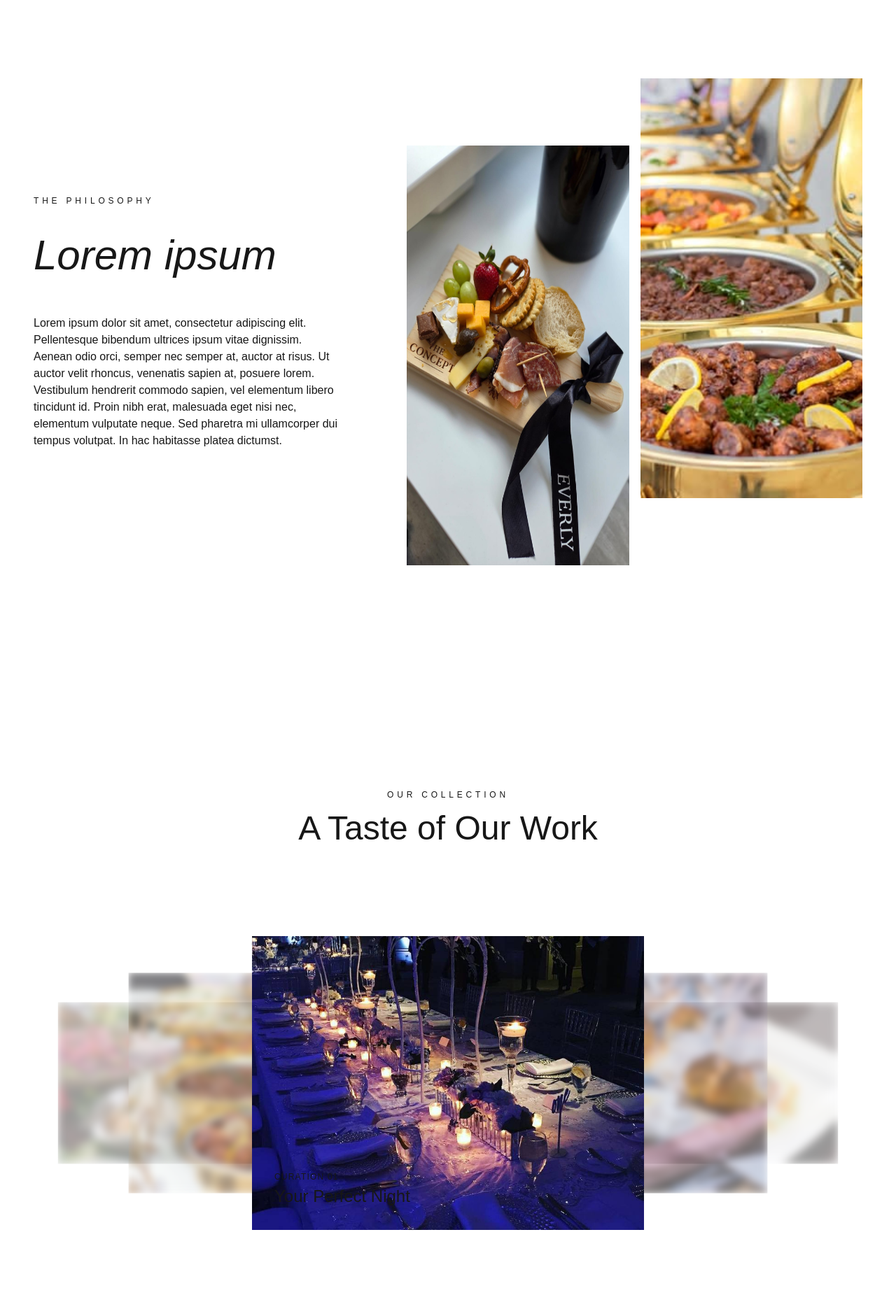
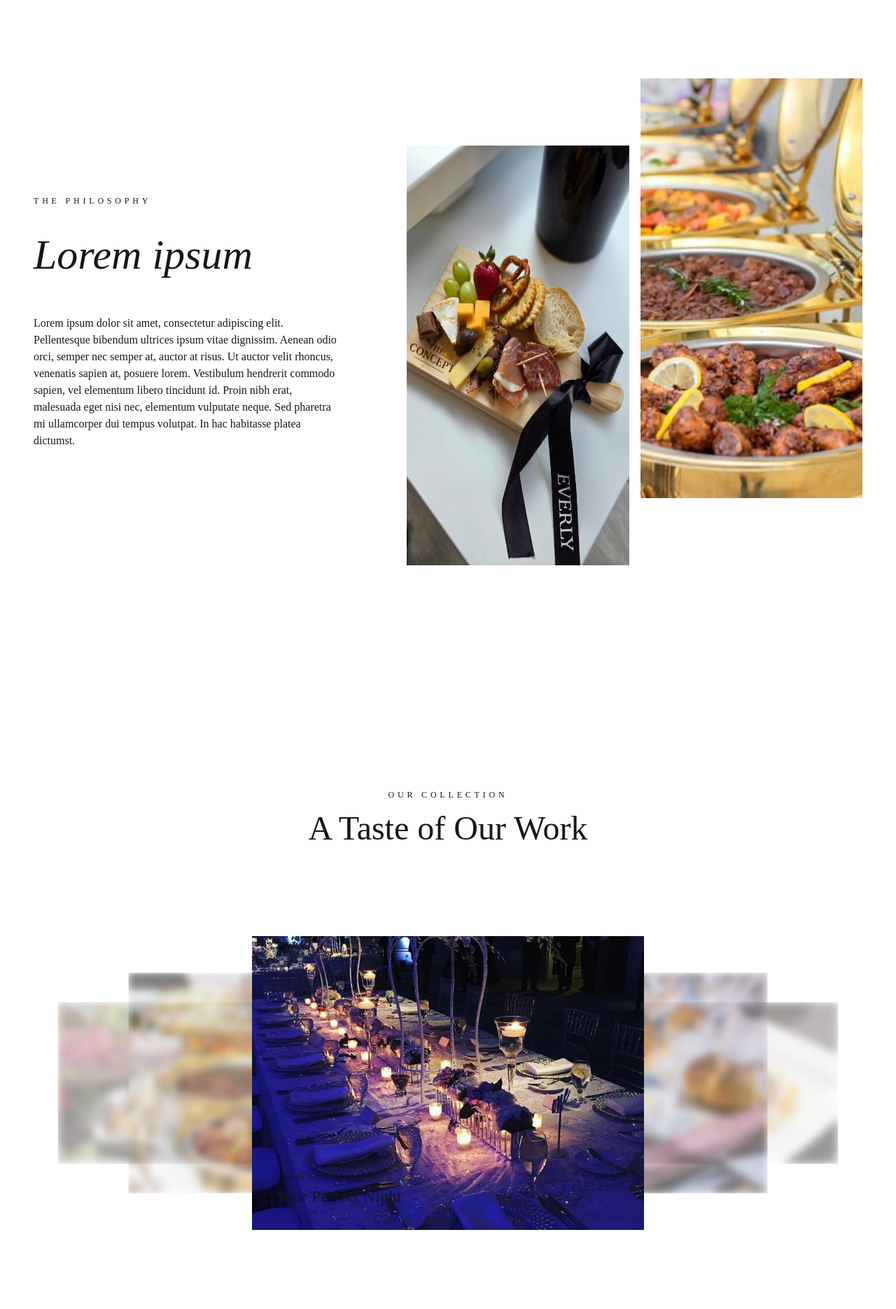
Before and after one commit to JoshBlack25/mlangeni, a Next.js app: page / in a window 1280 px wide. Shown: the part 880-2751 px from the top of the page at 70% size. Built offline with nearby package versions, Linux system fonts and the light colour scheme.

Commit message:
changed font for gallery section

```diff
--- a/components/gallery/CallToAction.jsx
+++ b/components/gallery/CallToAction.jsx
@@ -2,24 +2,24 @@ function CallToAction() {
     return (
         <section className="bg-surface-container-lowest py-48 text-center">
             <div className="max-w-[1440px] mx-auto px-12">
-                <h2 className="font-headline text-7xl text-on-surface mb-8">
+                <h2 className="font-[Playfair_Display] text-7xl text-on-surface mb-8">
                     Host Your Own Masterpiece
                 </h2>
-                <p className="text-secondary max-w-xl mx-auto mb-16 text-lg">
+                <p className="font-[Playfair_Display] max-w-xl mx-auto mb-16 text-lg">
                     Inquire today to begin curating an unforgettable culinary experience
                     for your next premier event.
                 </p>
                 <div className="flex flex-col md:flex-row justify-center gap-8">
                     <button className="bg-[#d4af37]
                                   text-[#3c2f00]
-                                  px-16 py-6 font-headline
+                                  px-16 py-6 font-[Playfair_Display]
                                   tracking-widest test-lg uppercase font-bold
                                   hover:bg-[#f2ca50] transition-all">
                         COMMISSION AN EVENT
                     </button>
                     <button
                         className="border border-[#d4af37] text-[#d4af37] px-16 py-6
-                     font-headline tracking-widest text-lg uppercase
+                     font-[Playfair_Display] tracking-widest text-lg uppercase
                      hover:bg-[#d4af37]/10 transition-all"
                     >
                         LOOK AT OUR MENU
--- a/components/gallery/Carousel.jsx
+++ b/components/gallery/Carousel.jsx
@@ -40,10 +40,10 @@ function Carousel() {
 
         <section className="bg-surface-container-lowest py-32 overflow-hidden">
             <div className="text-center mb-20 px-12">
-                <span className="font-label text-primary tracking-[0.4em] uppercase text-xs mb-4 block">
+                <span className="font-[Playfair_Display] text-primary tracking-[0.4em] uppercase text-xs mb-4 block">
                     OUR COLLECTION
                 </span>
-                <h2 className="font-headline text-5xl text-on-surface">
+                <h2 className="font-[Playfair_Display] text-5xl text-on-surface">
                     A Taste of Our Work
                 </h2>
             </div>
@@ -78,10 +78,10 @@ function Carousel() {
                             />
                             {isCenter && (
                                 <div className="absolute bottom-0 left-0 right-0 p-8 bg-gradient-to-t from-surface/90 to-transparent">
-                                    <span className="font-label text-primary text-xs tracking-widest uppercase block mb-1">
+                                    <span className="font-[Playfair_Display] text-primary text-xs tracking-widest uppercase block mb-1">
                                         {slide.label}
                                     </span>
-                                    <h3 className="font-headline text-2xl text-on-surface">
+                                    <h3 className="font-[Playfair_Display] text-2xl text-on-surface">
                                         {slide.caption}
                                     </h3>
                                 </div>
--- a/components/gallery/Hero.jsx
+++ b/components/gallery/Hero.jsx
@@ -11,7 +11,7 @@ function Hero() {
             <div className="absolute inset-0 bg-black/40" />
             <h1
                 className="absolute inset-0 flex items-center justify-center
-                 font-headline text-5xl md:text-7xl tracking-widest
+                 font-[Playfair_Display] text-5xl md:text-7xl tracking-widest
                  text-primary uppercase"
             >
             <p className="text-center">Our<br />Gallery</p>
--- a/components/gallery/PostHero.jsx
+++ b/components/gallery/PostHero.jsx
@@ -6,9 +6,9 @@ function PostHero() {
             <div className="max-w-[1440px] mx-auto px-12 grid grid-cols-12 items-center gap-24">
                 {/*left*/}
                 <div className="col-span-12 md:col-span-5">
-                    <span className="font-label text-primary tracking-[0.4em] uppercase text-xs mb-8 block">The Philosophy</span>
-                    <h2 className="font-headline text-6xl text-on-surface leading-tight mb-12 italic">Lorem ipsum</h2>
-                    <p>
+                    <span className="font-[Playfair_Display] text-primary tracking-[0.4em] uppercase text-xs mb-8 block">The Philosophy</span>
+                    <h2 className="font-[Playfair_Display] text-6xl text-on-surface leading-tight mb-12 italic">Lorem ipsum</h2>
+                    <p className = "font-[Playfair_Display]">
                         Lorem ipsum dolor sit amet, consectetur adipiscing elit. Pellentesque bibendum ultrices ipsum vitae dignissim. Aenean odio orci, semper nec semper at, auctor at risus. Ut auctor velit rhoncus, venenatis sapien at, posuere lorem. Vestibulum hendrerit commodo sapien, vel elementum libero tincidunt id. Proin nibh erat, malesuada eget nisi nec, elementum vulputate neque. Sed pharetra mi ullamcorper dui tempus volutpat. In hac habitasse platea dictumst.
                     </p>
                 </div>
--- a/components/gallery/Showreel.jsx
+++ b/components/gallery/Showreel.jsx
@@ -7,7 +7,6 @@ function Showreel() {
     return (
         <section className="relative h-[716px] w-full overflow-hidden bg-surface">
 
-            {/* ── THUMBNAIL STATE ── */}
             {!playing && (
                 <>
                     <img
@@ -15,11 +14,11 @@ function Showreel() {
                         alt="Luxury event space with dramatic shadows and golden lighting"
                         className="w-full h-full object-cover"
                     />
-                    {/* Gradient */}
+
                     <div className="absolute inset-0 bg-gradient-to-t from-surface via-transparent to-transparent" />
-                    {/* Centred play button */}
+                    {/*play button */}
                     <div className="absolute inset-0 flex flex-col items-center justify-center text-center">
-                        <h2 className="font-headline text-6xl text-white mb-8">
+                        <h2 className="font-[Playfair_Display] text-6xl text-white mb-8">
                             A Night in Motion
                         </h2>
                         <div className="flex items-center gap-6">
@@ -42,7 +41,7 @@ function Showreel() {
                                         <path d="M8 5v14l11-7z" />
                                     </svg>
                                 </span>
-                                <span className="font-label uppercase tracking-widest text-white text-sm">
+                                <span className="font-[Playfair_Display] uppercase tracking-widest text-white text-sm">
                                     Watch the Reel
                                 </span>
                             </button>
@@ -52,7 +51,7 @@ function Showreel() {
                 </>
             )}
 
-            {/* ── VIDEO STATE ── */}
+
             {playing && (
                 <>
                     <video
@@ -65,7 +64,7 @@ function Showreel() {
                     <button
                         onClick={() => setPlaying(false)}
                         className="absolute top-6 right-6 flex items-center gap-2
-                       text-white font-label text-xs uppercase tracking-widest
+                       text-white font-[Playfair_Display] text-xs uppercase tracking-widest
                        border border-white/40 px-4 py-2
                        hover:border-primary hover:text-primary transition-colors cursor-pointer"
                     >
```
